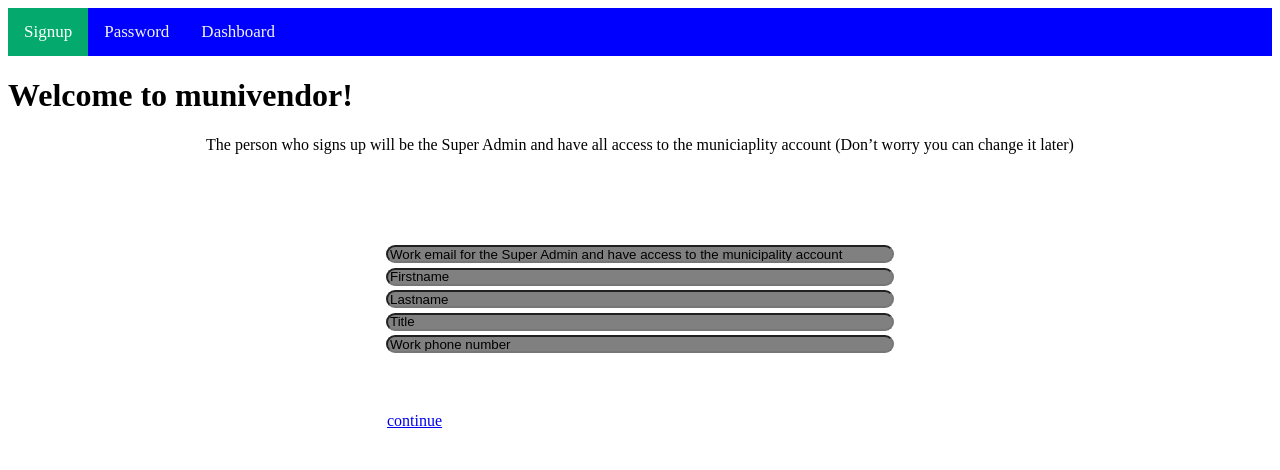
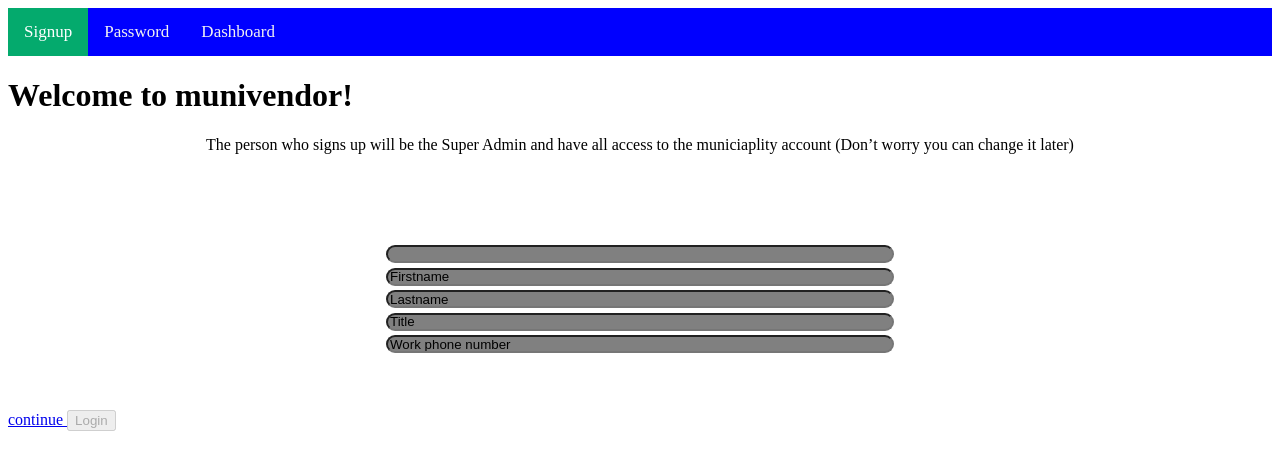
Before and after one commit to munivendor/munivendor, an Angular app: page /first-component in a window 1280 px wide. Shown: the top 470 px of the page. Built offline with nearby package versions, Linux system fonts and the light colour scheme.

Commit message:
added reactive form

```diff
--- a/src/app/signup/signup.component.html
+++ b/src/app/signup/signup.component.html
@@ -1,4 +1,5 @@
 
+<form [formGroup]="loginForm" (ngSubmit)="onSubmit()">
     <p> The person who signs up will be the Super Admin and have all access to the municiaplity account (Don’t worry you can change it later)</p>
     <br>
     <br>
@@ -7,7 +8,11 @@
     <table class="center">
       <tr>
         <td>
-      <input type="text" id="rcorners1" value= 'Work email for the Super Admin and have access to the municipality account'>
+          <input type="text" id="rcorners1"  formControlName="email" value= 'Work email for the Super Admin and have access to the municipality account'>
+          <div *ngIf="loginForm.get('email')?.invalid && loginForm.get('email')?.touched">
+            <div *ngIf="loginForm.get('email')?.errors?.['required']">Email is required.</div>
+            <div *ngIf="loginForm.get('email')?.errors?.['email']">Invalid email format.</div>
+          </div>
         </td>
       </tr>
       <tr>
@@ -30,8 +35,10 @@
       <input type="text" id="rcorners1" value= 'Work phone number'>
         </td>
       </tr>
-  <table>
+    </table>
         <br>
         <br>
         <br>
     <a [routerLink]="['/second-component']" routerLinkActive="router-link-active" >continue </a>
+    <button type="submit" [disabled]="loginForm.invalid">Login</button>
+</form>
--- a/src/app/signup/signup.component.ts
+++ b/src/app/signup/signup.component.ts
@@ -1,17 +1,31 @@
-import { Component } from '@angular/core';
-import { RouterModule } from '@angular/router';
-import { RouterLink, RouterLinkActive, RouterOutlet } from '@angular/router';
+import { Component, OnInit } from '@angular/core';
+import { RouterLink, RouterModule } from '@angular/router';
+import { FormControl, FormGroup, ReactiveFormsModule, Validators } from '@angular/forms';
+import { CommonModule } from '@angular/common';
 
 @Component({
   selector: 'app-signup',
   standalone: true,
-  imports: [RouterModule],
+  imports: [ ReactiveFormsModule, RouterModule, RouterLink, CommonModule],
   templateUrl:'./signup.component.html' ,
   styleUrls:['./signup.component.css']
 })
 
-export class SignupComponent {
-
-
+export class SignupComponent implements OnInit {
+  loginForm!: FormGroup;
+  ngOnInit() {
+    this.loginForm = new FormGroup({
+      email: new FormControl('', [Validators.required, Validators.email])
+    });
+  }
+  onSubmit() {
+    // Handle form submission here
+    if (this.loginForm.valid) {
+      console.log(this.loginForm.value);
+      // Additional logic to authenticate user or
+      // perform other actions
+      this.loginForm.controls["email"].value
+    }
+  }
 
 }
```
Lines whose indentation alone changed are shown as unchanged.
